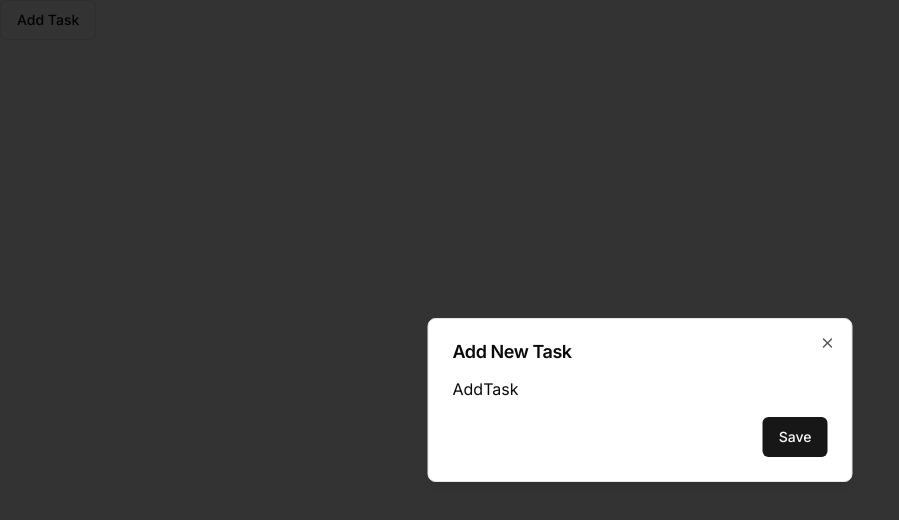
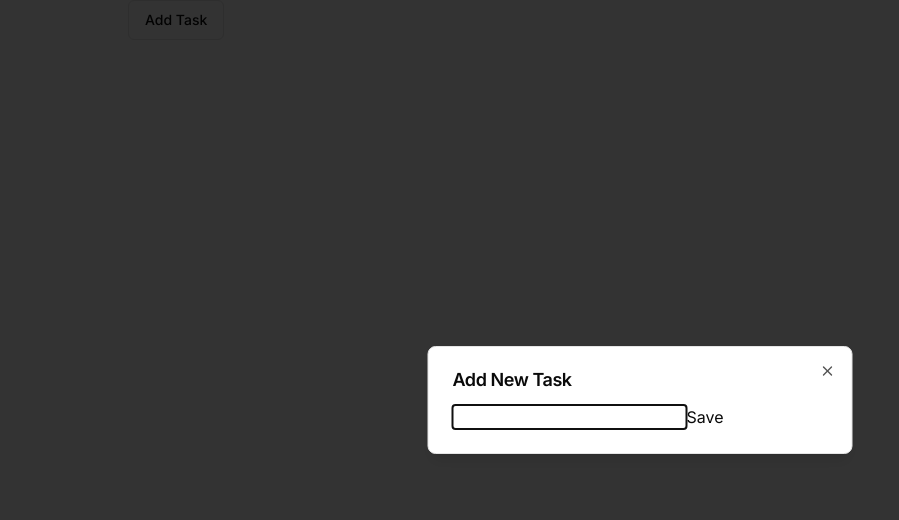
Before and after one commit to Afzalfaizi/Full-Stack-Todo-App, a Next.js app in the folder Front-end/todo-app/: page / in a window 1280 px wide. Both pictures are taken after a click on the button "Add Task". Shown: the top 520 px of the page, without its empty margins (0-899 px from the left). Built offline with nearby package versions, Linux system fonts and the light colour scheme.

Commit message:
Add Task Section

```diff
--- a/Front-end/todo-app/app/page.tsx
+++ b/Front-end/todo-app/app/page.tsx
@@ -3,7 +3,7 @@ import Image from "next/image";
 
 export default function Home() {
   return (
-    <main>
+    <main className=" max-w-5xl mx-auto">
       {/* Add Task Section */}
       <section>
         <Modal/>
--- a/Front-end/todo-app/components/AddTask.tsx
+++ b/Front-end/todo-app/components/AddTask.tsx
@@ -1,6 +1,9 @@
 
 export default function AddTask() {
   return (
-    <div>AddTask</div>
+    <form>
+        <input/>
+        <button>Save</button>
+    </form>
   )
 }
--- a/Front-end/todo-app/components/Modal.tsx
+++ b/Front-end/todo-app/components/Modal.tsx
@@ -2,8 +2,6 @@ import { Button } from "@/components/ui/button"
 import {
   Dialog,
   DialogContent,
-  DialogDescription,
-  DialogFooter,
   DialogHeader,
   DialogTitle,
   DialogTrigger,
@@ -21,9 +19,7 @@ export function Modal() {
           <DialogTitle>Add New Task</DialogTitle>
         </DialogHeader>
         <AddTask/>
-        <DialogFooter>
-            <Button>Save</Button>
-        </DialogFooter>
+
       </DialogContent>
     </Dialog>
   )
```
